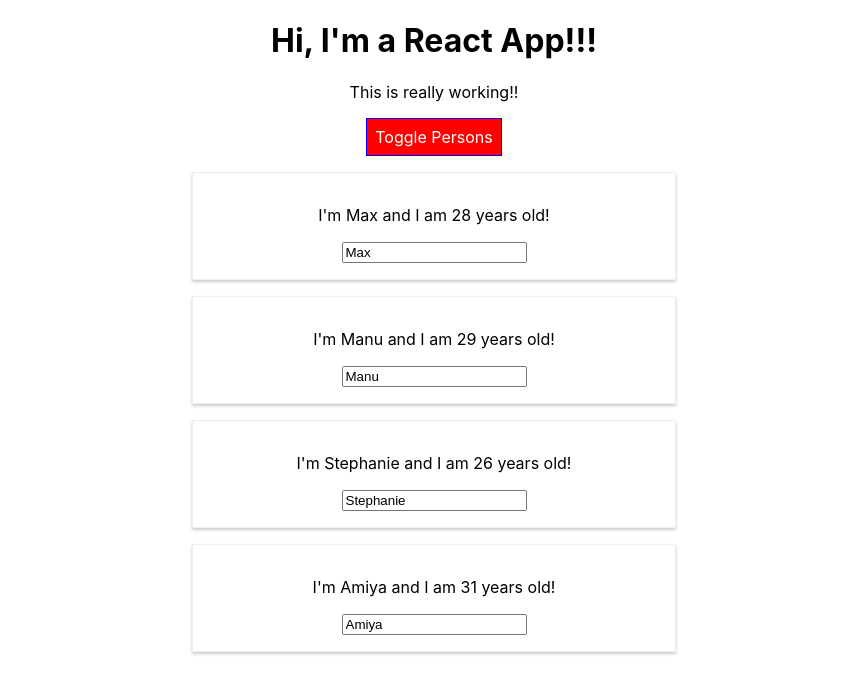
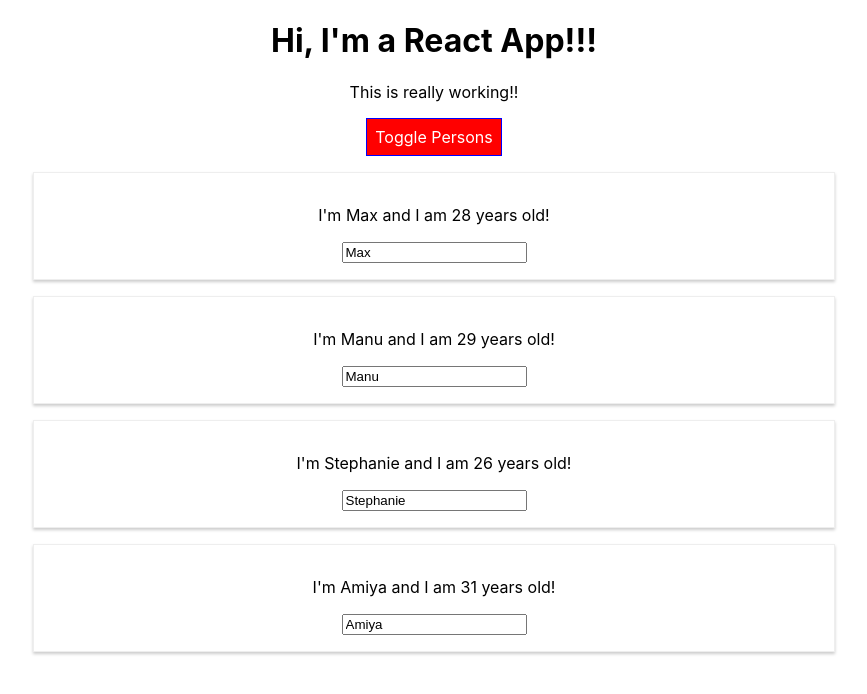
Before and after one commit to amiyatulu/react_tutorial, a React (Create React App) app: page / in a window 1280 px wide. Both pictures are taken after a click on the button "Toggle Persons". Shown: the top 694 px of the page, without its empty margins (206-1073 px from the left). Built offline with nearby package versions, Linux system fonts and the light colour scheme.

Commit message:
Preeject

```diff
--- a/src/App.js
+++ b/src/App.js
@@ -1,6 +1,5 @@
 import React, { Component } from 'react';
 import './App.css';
-import Radium, {StyleRoot} from 'radium';
 import Person from './Person/Person';
 
 class App extends Component {
@@ -60,10 +59,6 @@
       border: '1px solid blue',
       padding: '8px',
       cursor:'pointer',
-      ':hover': {
-        backgroundColor:'MediumSeaGreen',
-        color:'black',
-      }
 
     };
 
@@ -84,10 +79,6 @@
         </div>
         );
       style.backgroundColor = 'red';
-      style[':hover'] = {
-        backgroundColor: 'Tomato',
-        color: 'black'
-      };
     }
 
     const classes = [];
@@ -103,7 +94,7 @@
 
 
     return (
-       <StyleRoot>
+
        <div className="App">
         <h1>Hi, I'm a React App!!!</h1>
         <p className={classes.join(' ')}>This is really working!! </p>
@@ -112,9 +103,8 @@
           {persons}
 
        </div>
-       </StyleRoot>
     );
   }
 }
 
-export default Radium(App);
+export default App;
--- a/src/Person/Person.js
+++ b/src/Person/Person.js
@@ -1,16 +1,10 @@
 import React from 'react';
-import Radium from 'radium';
 import './Person.css';
 
 
 const person = (props) => {
-	const style = {
-		'@media (min-width:500px)': {
-			width: '450px'
-		}
-	};
 	return (
-		<div className="Person" style={style}>
+		<div className="Person">
 		<p onClick={props.click}>I'm {props.name} and I am {props.age} years old!</p>
 		<p>{props.children}</p>
 		<input type="text" onChange={props.changed} value={props.name} />
@@ -18,4 +12,4 @@
 		);
 };
 
-export default Radium(person);
+export default person;
```
